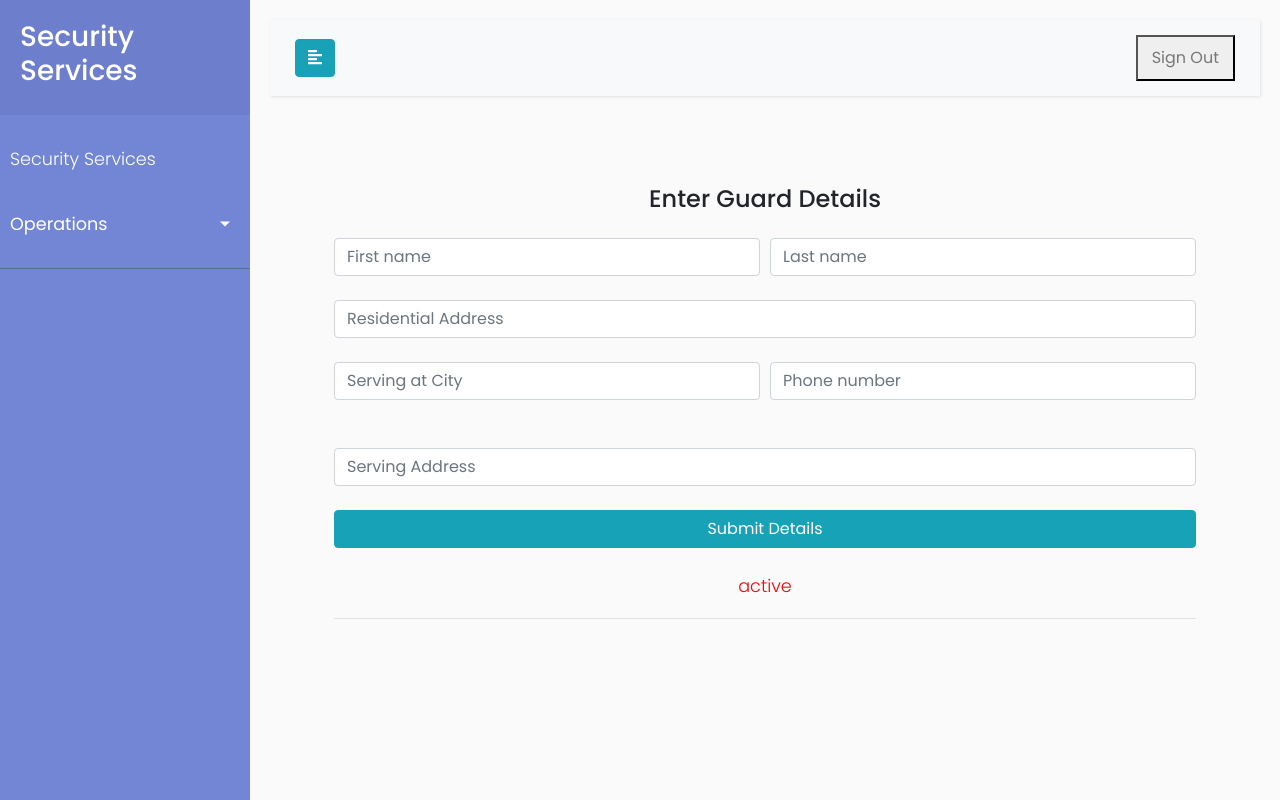
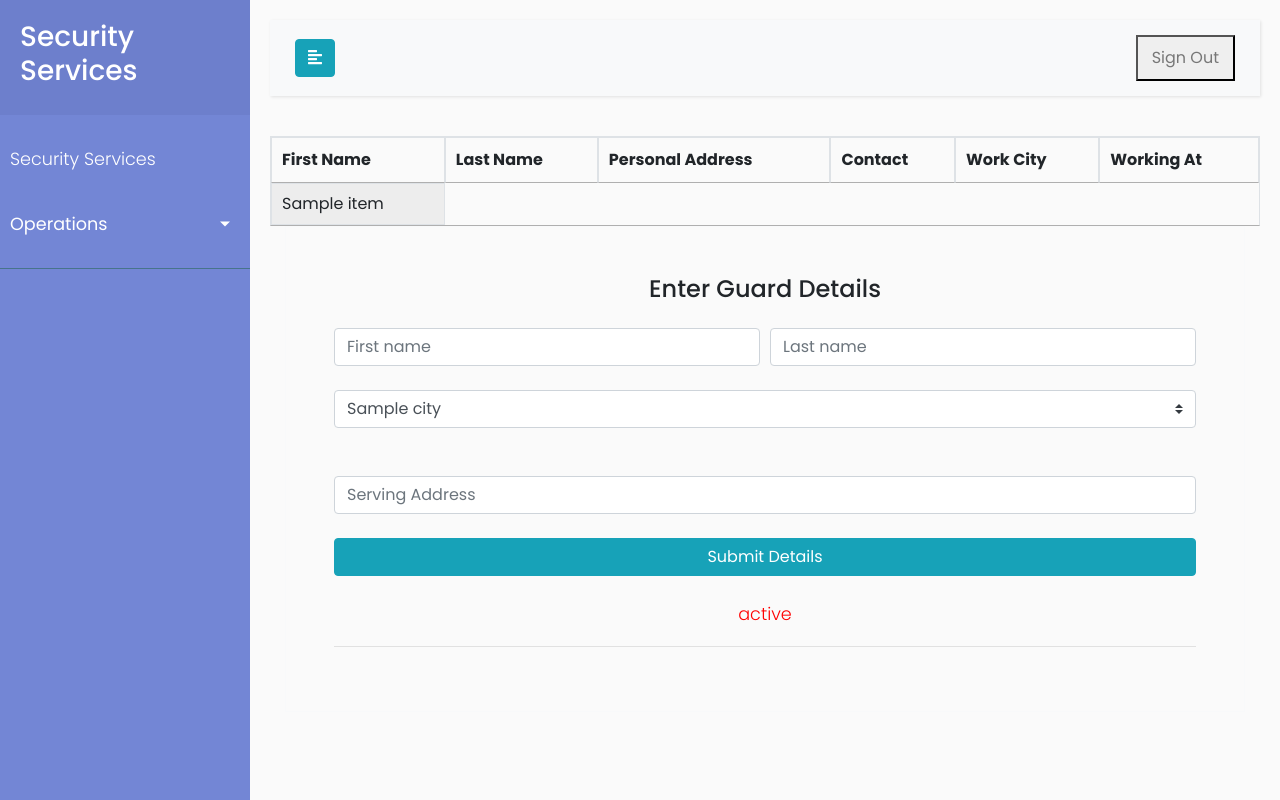
Before and after one commit to Avinashbansod/shivam-project, a Flask app: template templates/update-guard-details.html in a window 1280 px wide. Run offline with Flask 2, Linux system fonts and the light colour scheme; the template is opened without the code that fills it: most values are stand-ins (such as "Sample title", 1, 10 or a date in 2020); some libraries are stand-ins or nearby versions.

Commit message:
partially completed the update functionality

```diff
--- a/routes/management_console.py
+++ b/routes/management_console.py
@@ -5,5 +5,5 @@ management_console.route('/', methods=['GET'])(index)
 management_console.route('/search-guards', methods=['get'])(searchGuards)
 management_console.route('/register-new-guard', methods=['POST'])(createGuard)
 management_console.route('/register-new-guard', methods=['GET'])(renderCreateGuardForm)
-management_console.route('/update-guard', methods=['GET'])(updateGuard)
+management_console.route('/update-guard', methods=['GET','POST'])(updateGuard)
 # management_console.route('/<int:user_id>', methods=['DELETE'])(destroy)
--- a/templates/update-guard-details.html
+++ b/templates/update-guard-details.html
@@ -1,8 +1,41 @@
 {% extends "partials/management-console.html"%}
 {%block text%}
+<table id="emptable" class="table table-striped table-bordered table-sm" cellspacing="0" width="100%">
+    <thead>
+      <tr>
+        <th class="th-sm">First Name
+
+        </th>
+        <th class="th-sm">Last Name
+
+        </th>
+        <th class="th-sm">Personal Address
+
+        </th>
+        <th class="th-sm">Contact
+
+        </th>
+        <th class="th-sm">Work City
+
+        </th>
+        <th class="th-sm">Working At
+
+        </th>
+      </tr>
+    </thead>
+    <tbody>
+      {%for employee in employees%}
+      <tr>
+        {%for item in employee%}
+        <td>{{ item }}</td>
+        {%endfor%}
+      </tr>
+      {%endfor%}
+    </tbody>
+  </table>
 <!-- Default form register -->
 <div class="container">
-<form class="text-center border border-light p-5" action="/management/register-new-guard" method="POST">
+<form class="text-center border border-light p-5" action="/management/update-guard" method="POST">
 
     <p class="h4 mb-4">Enter Guard Details</p>
 
@@ -16,17 +49,14 @@
             <input type="text" id="lastname" name="lastname" class="form-control" placeholder="Last name">
         </div>
     </div>
-
-    <!-- Address -->
-    <input type="text" id="residentialaddress" name="residentialaddress" class="form-control mb-4" placeholder="Residential Address">
-
     <div class="form-row mb-4">
         <div class="col">
             <!--Serving City-->
-            <input type="text" id="servingcity" name="servingcity" class="form-control mb-4" placeholder="Serving at City">
-        </div>
-        <div class="col">
-            <input type="text" id="phonenumber" name="phonenumber" class="form-control" placeholder="Phone number">
+            <select class="browser-default custom-select mb-4" id="servingcity" name="servingcity">
+                {%for city in cities%}
+                <option>{{ city }}</option>
+                {%endfor%}
+            </select>
         </div>
     </div>
 
```
Also changed, not shown: controllers/ManagementConsole.py (+34 -3 lines).
